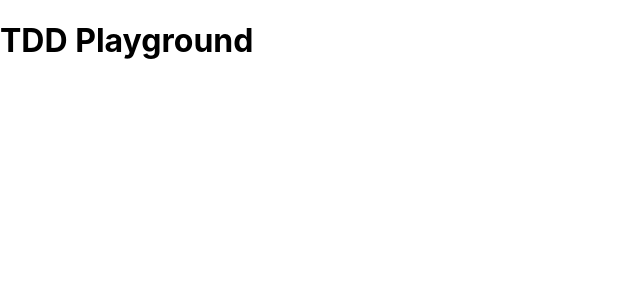
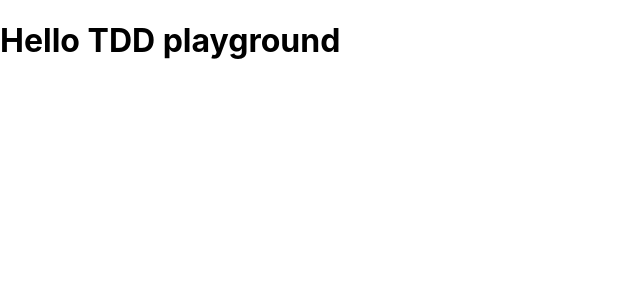
Before and after one commit to jacekmalczyk/tdd-playground, a React (Create React App) app: page / in a window 1280 px wide. Shown: the top 300 px of the page, without its empty margins (0-640 px from the left). Built offline with nearby package versions, Linux system fonts and the light colour scheme.

Commit message:
feat(App): Parametrized label.

```diff
--- a/src/App.tsx
+++ b/src/App.tsx
@@ -1,9 +1,13 @@
 import React from "react";
+
+export function label(name: string) {
+  return `Hello ${name}`;
+}
 
 function App() {
   return (
     <div>
-      <h1>TDD Playground</h1>
+      <h1>{label("TDD playground")}</h1>
     </div>
   );
 }
```
Also changed, not shown: 1 other file (tests, documents, lock files or other folders).
